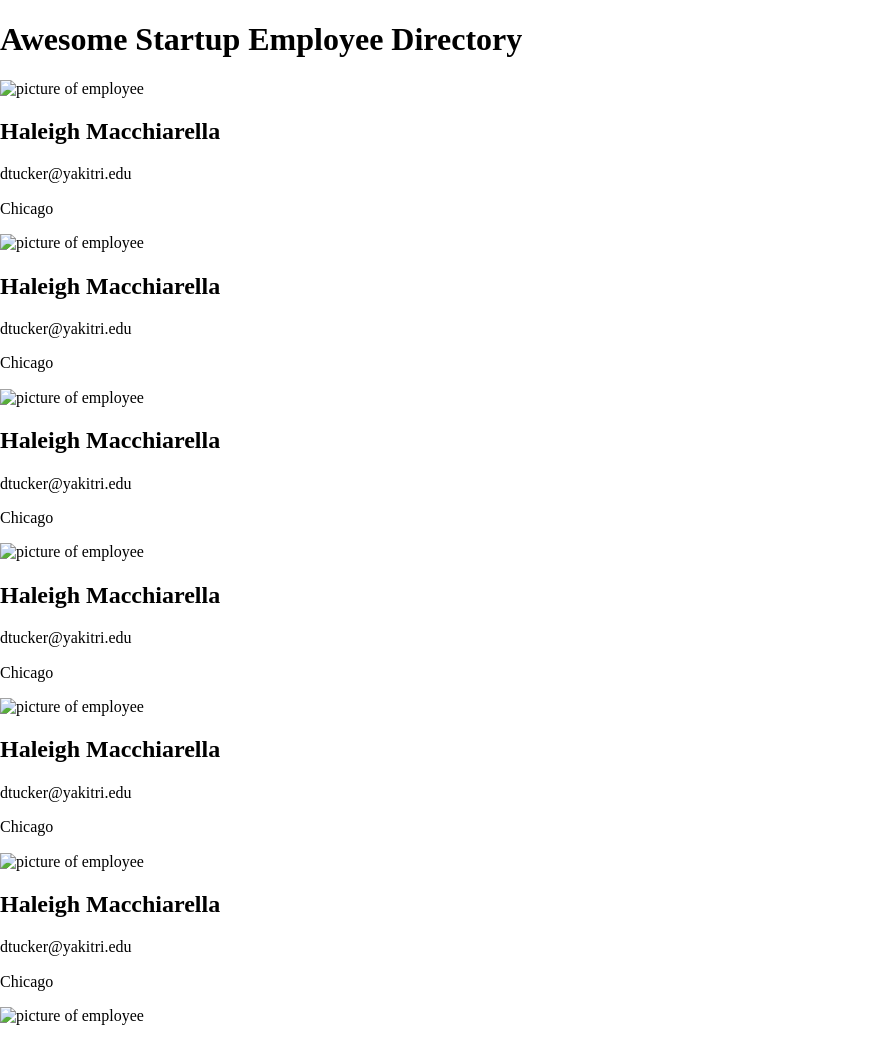
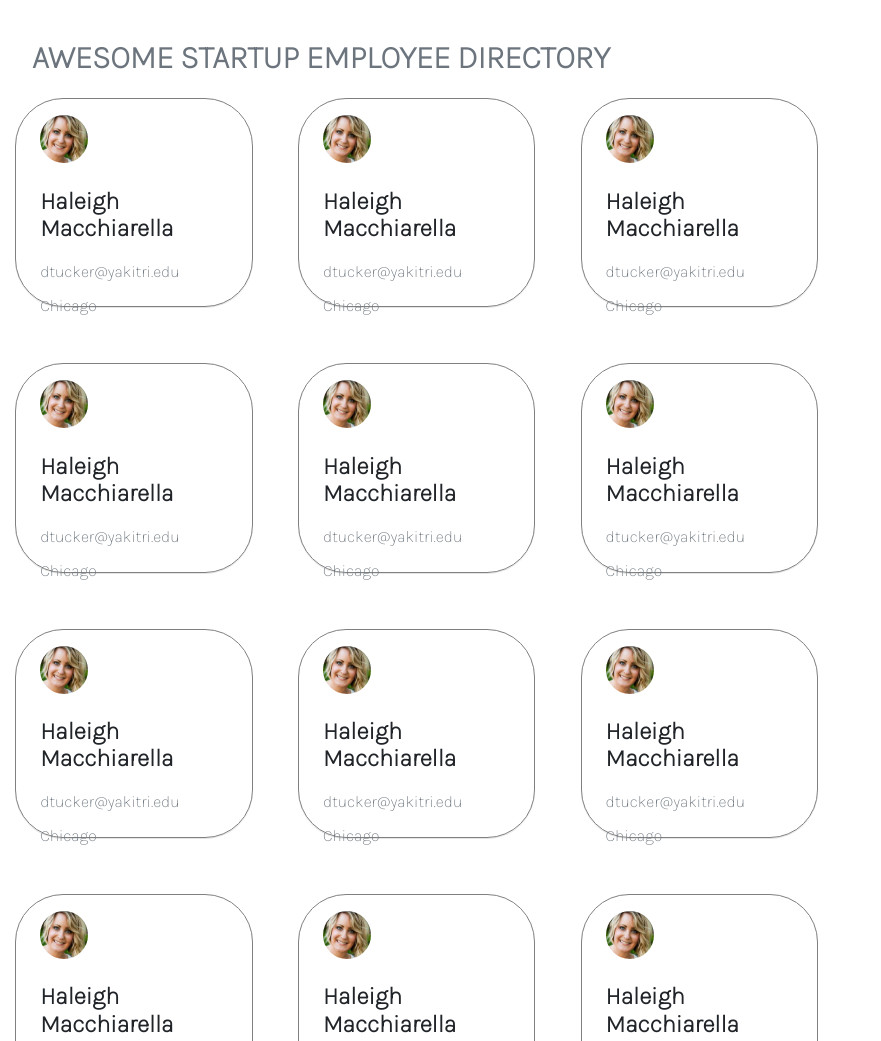
Before and after one commit to Iris-Hue/employee_directory_unit8, a plain HTML site: page index.html in a window 1280 px wide. Shown: the top 1041 px of the page, without its empty margins (0-881 px from the left). Drawn offline with Linux system fonts and the light colour scheme; a script that the page names is missing.

Commit message:
add card layout

```diff
--- a/css/mainstyles.css
+++ b/css/mainstyles.css
@@ -1,7 +1,52 @@
 
+*/base styles*/
+
+* {
+    margin: 0;
+    padding: 0;
+    box-sizing: border-box;
+    border: 1px solid redfirebrick;
+}
 
 body {
     position: relative;
+    font-family: 'Karla', sans-serif;
+}
+
+.name  {
+    font-weight: bolder;
+    color: #212529;
+}
+h1 {
+    text-transform: uppercase;
+    margin-top: 40px;
+    margin-left: 2rem;
+    color: #6c757d;
+}
+p {
+    color: #6c757d;
+}
+.grid-container {
+    display: grid;
+    gap: 15px;
+    grid-template-columns: repeat(3, max-content);
+    grid-template-rows: repeat(4, 1fr);
+    grid-template-areas: "main";
+}
+.card {
+    width:70%;
+    height: 70%;
+    margin: auto;
+    margin-top: 0px;
+    padding: 1em 1.5em 1em;
+    border-radius: 3rem;
+    border: 1px solid gray;
+    box-shadow: 0 1px 0 0 rgba(0,0,0,.1);
+}
+.avatar {
+    width: 3rem;
+    height: 3rem;
+    border-radius: 50%;
 }
 
 .overlay {
--- a/index.html
+++ b/index.html
@@ -7,14 +7,13 @@
   <meta name="viewport" content="width=device-width, initial-scale=1">
 
 <!----style sheets-->
-  <link rel="manifest" href="site.webmanifest">
-  <link rel="apple-touch-icon" href="icon.png">
-  <!-- Place favicon.ico in the root directory -->
+  <link rel="preconnect" href="https://fonts.googleapis.com">
+  <link rel="preconnect" href="https://fonts.gstatic.com" crossorigin>
+  <link href="https://fonts.googleapis.com/css2?family=Karla:wght@200&display=swap" rel="stylesheet">
 
   <link rel="stylesheet" href="css/normalize.css">
   <link rel="stylesheet" href="css/mainstyles.css">
 
-  <meta name="theme-color" content="#fafafa">
 </head>
 
 <body>
@@ -117,6 +116,7 @@
       <p class="email">dtucker@yakitri.edu</p>
       <p class="address">Chicago</p>
     </div>
+    </div>
   </div>
 </main>
 <!-----------this is the overlay modal below-->
```
Also changed, not shown: member-1.jpg (added).
